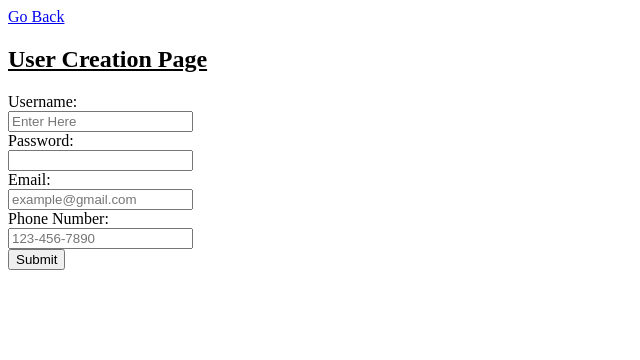
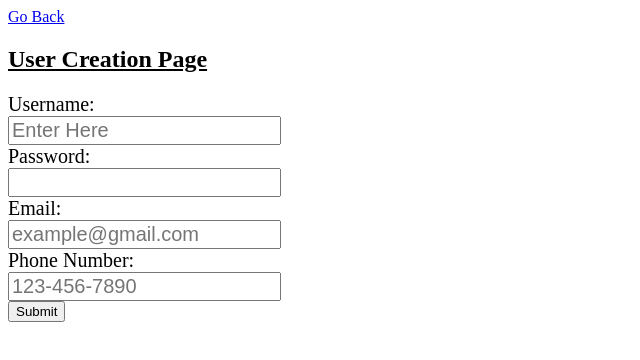
Before and after one commit to shaypheraddison/learning_html, a plain HTML site: page user_creation.html in a window 1280 px wide. Shown: the whole page, without its empty margins (0-640 px from the left). Drawn offline with Linux system fonts and the light colour scheme.

Commit message:
increased text box and text size

```diff
--- a/user_creation.html
+++ b/user_creation.html
@@ -4,17 +4,17 @@
     <h2><u>User Creation Page</u></h2>
 
     <form>
-        <label for="username">Username:</label><br>
-        <input type="text" id="username" placeholder="Enter Here"><br>
+        <label style="font-size:20px" for="username">Username:</label><br>
+        <input style="font-size:20px" type="text" id="username" name="username" placeholder="Enter Here"><br>
 
-        <label for="password">Password:</label><br>
-        <input type="password" id="password"><br>
+        <label style="font-size:20px" for="password">Password:</label><br>
+        <input style="font-size:20px" type="password" id="password" name="password"><br>
 
-        <label for="email">Email:</label><br>
-        <input type="email" id="email" placeholder="example@gmail.com"><br>
+        <label style="font-size:20px" for="email">Email:</label><br>
+        <input style="font-size:20px" type="email" id="email" name="email" placeholder="example@gmail.com"><br>
 
-        <label for="phone number">Phone Number:</label><br>
-        <input type="tel" id="phone number" placeholder="123-456-7890" pattern="[0-9]{3}-[0-9]{3}-[0-9]{4}"><br>
+        <label style="font-size:20px" for="phone number">Phone Number:</label><br>
+        <input style="font-size:20px" type="tel" id="phone number" name="phone number" placeholder="123-456-7890" pattern="[0-9]{3}-[0-9]{3}-[0-9]{4}"><br>
 
         <input type="submit" value="Submit"><br>
     </form>
```
